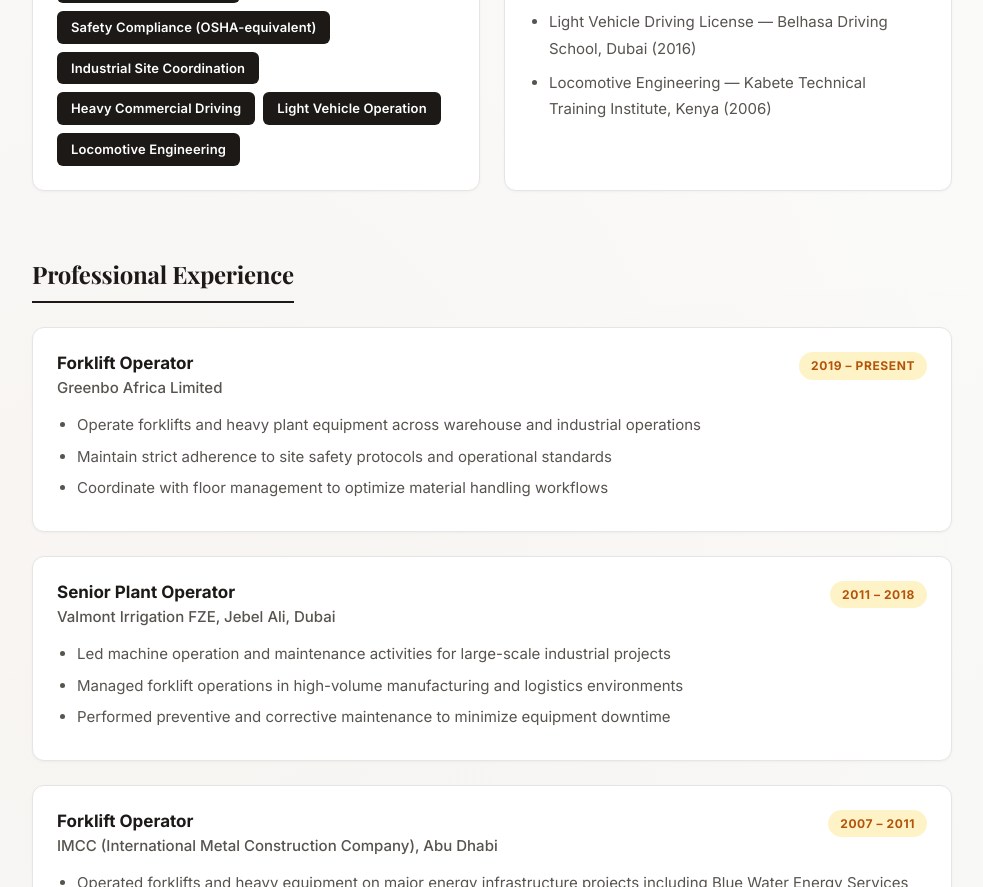
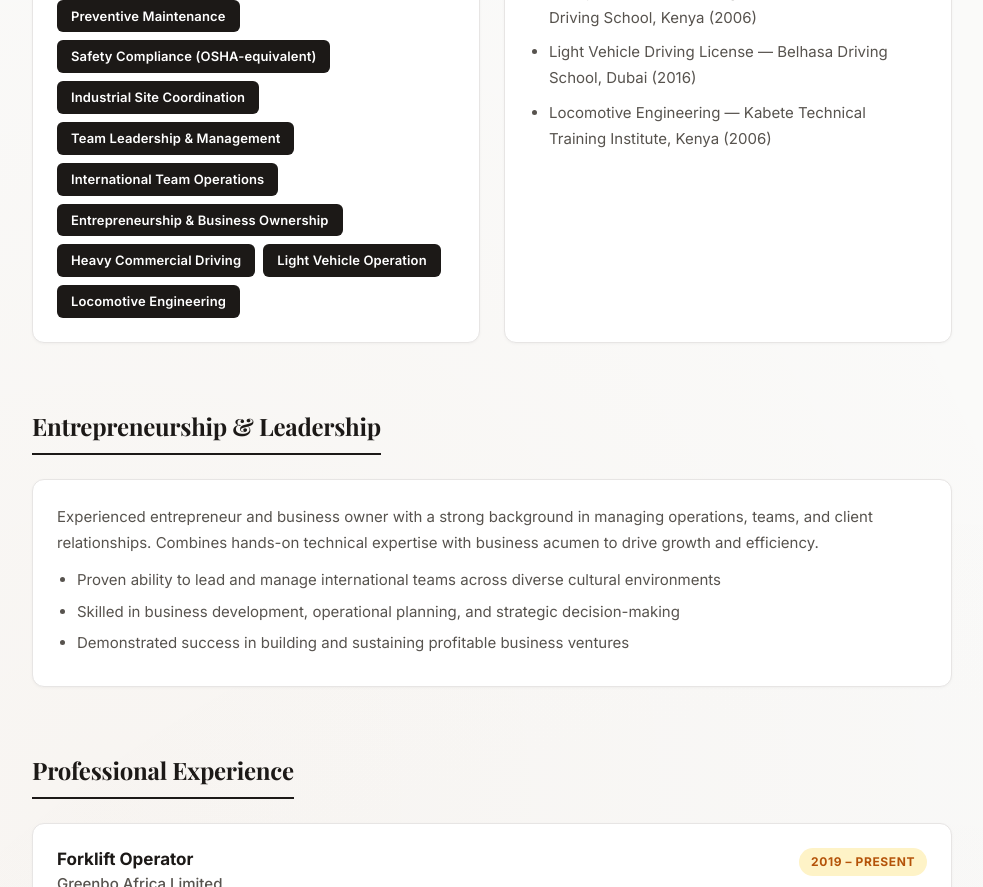
Before and after one commit to thealmikey/boniface-portfolio, a React (Vite) app: page / in a window 1280 px wide. Shown: the part 920-1807 px from the top of the page, without its empty margins (148-1131 px from the left). Built offline with nearby package versions, Linux system fonts and the light colour scheme; the HTML template or start-up script is replaced by a standard one.

Commit message:
feat: add leadership, entrepreneurship, crane operator skills

```diff
--- a/src/App.tsx
+++ b/src/App.tsx
@@ -9,13 +9,17 @@
   nationality: 'Kenyan',
   dob: '24 May 1986',
   summary:
-    'Highly skilled Forklift and Plant Operator with over 15 years of international experience in oil & gas, construction, and industrial manufacturing. Proven expertise in heavy equipment operation, preventive maintenance, and site safety compliance across Kenya, the UAE, and Nigeria. Adept at working with minimal supervision and delivering operational efficiency in fast-paced, high-stakes environments.',
+    'Highly skilled Forklift and Plant Operator with over 15 years of international experience in oil & gas, construction, and industrial manufacturing. Proven expertise in heavy equipment operation, preventive maintenance, and site safety compliance across Kenya, the UAE, and Nigeria. Adept at working with minimal supervision and delivering operational efficiency in fast-paced, high-stakes environments. Experienced team leader with international team management skills and a track record of entrepreneurship and business ownership.',
   skills: [
     'Forklift Operation (Heavy & Light)',
+    'Crane Operation',
     'Plant & Heavy Equipment Operation',
     'Preventive Maintenance',
     'Safety Compliance (OSHA-equivalent)',
     'Industrial Site Coordination',
+    'Team Leadership & Management',
+    'International Team Operations',
+    'Entrepreneurship & Business Ownership',
     'Heavy Commercial Driving',
     'Light Vehicle Operation',
     'Locomotive Engineering',
@@ -399,6 +403,19 @@
         </div>
       </Section>
 
+      <Section title="Entrepreneurship & Leadership">
+        <div style={styles.card}>
+          <p style={{ fontSize: '0.9375rem', lineHeight: 1.7, color: 'var(--color-text-secondary)', marginBottom: 'var(--space-sm)' }}>
+            Experienced entrepreneur and business owner with a strong background in managing operations, teams, and client relationships. Combines hands-on technical expertise with business acumen to drive growth and efficiency.
+          </p>
+          <ul style={{ paddingLeft: '1.25rem', fontSize: '0.9375rem', lineHeight: 1.7, color: 'var(--color-text-secondary)' }}>
+            <li style={{ marginBottom: '0.375rem' }}>Proven ability to lead and manage international teams across diverse cultural environments</li>
+            <li style={{ marginBottom: '0.375rem' }}>Skilled in business development, operational planning, and strategic decision-making</li>
+            <li style={{ marginBottom: '0.375rem' }}>Demonstrated success in building and sustaining profitable business ventures</li>
+          </ul>
+        </div>
+      </Section>
+
       <Section title="Professional Experience">
         {cv.experience.map((job, i) => (
           <ExperienceCard
```
Also changed, not shown: driver.jpg (added), headshot.jpg (added).
